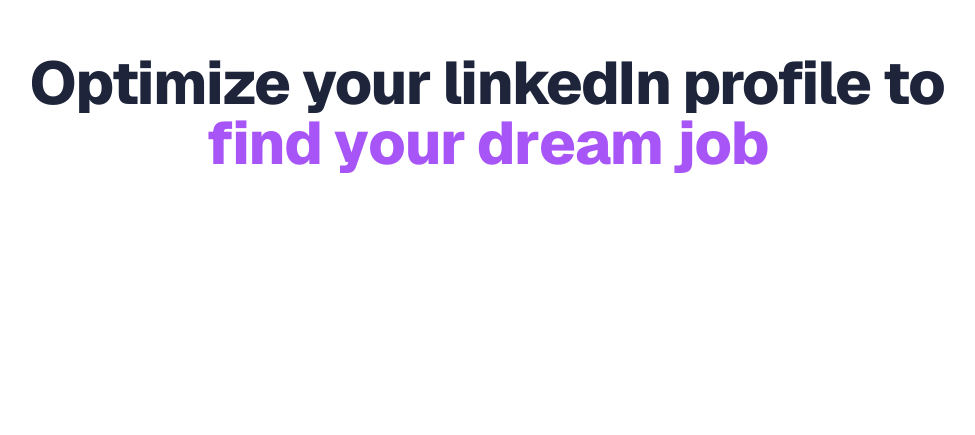
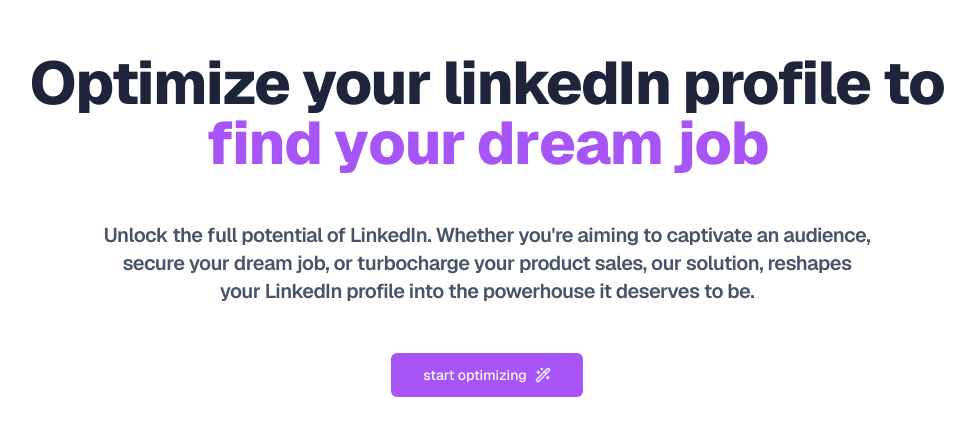
Before and after one commit to lnk00/Template-saas, a Next.js app: page /landing in a window 1280 px wide. Shown: the part 139-574 px from the top of the page, without its empty margins (153-1128 px from the left). Built offline with nearby package versions, Linux system fonts and the light colour scheme.

Commit message:
hero section design

```diff
--- a/app/landing/page.tsx
+++ b/app/landing/page.tsx
@@ -1,5 +1,7 @@
+import { Button } from "@/components/ui/button";
 import { Container } from "@/components/ui/container";
 import { FlipWords } from "@/components/ui/flip-words";
+import { WandSparkles } from "lucide-react";
 
 export default async function Landing() {
   return (
@@ -8,7 +10,7 @@
         <h1 className="scroll-m-20 text-4xl font-extrabold tracking-tight lg:text-6xl">
           Optimize your linkedIn profile to
         </h1>
-        <div>
+        <div className="max-h-[60px]">
           <FlipWords
             words={[
               "engage your audience",
@@ -17,6 +19,18 @@
             ]}
           ></FlipWords>
         </div>
+        <h3 className="scroll-m-20 text-xl font-semibold tracking-tight max-w-3xl text-center my-12 text-slate-600">
+          Unlock the full potential of LinkedIn. Whether you&apos;re aiming to
+          captivate an audience, secure your dream job, or turbocharge your
+          product sales, our solution, reshapes your LinkedIn profile into the
+          powerhouse it deserves to be.
+        </h3>
+        <div>
+          <Button size={"lg"} className="bg-purple-500 hover:bg-purple-500/90">
+            start optimizing
+            <WandSparkles className="ml-2 h-4 w-4" />
+          </Button>
+        </div>
       </Container>
     </main>
   );
--- a/components/ui/flip-words.tsx
+++ b/components/ui/flip-words.tsx
@@ -59,7 +59,7 @@
           position: "absolute",
         }}
         className={cn(
-          "z-10 scroll-m-20 text-4xl font-extrabold tracking-tight lg:text-6xl text-purple-500",
+          " z-10 scroll-m-20 text-4xl font-extrabold tracking-tight lg:text-6xl text-purple-500",
           className,
         )}
         key={currentWord}
```
